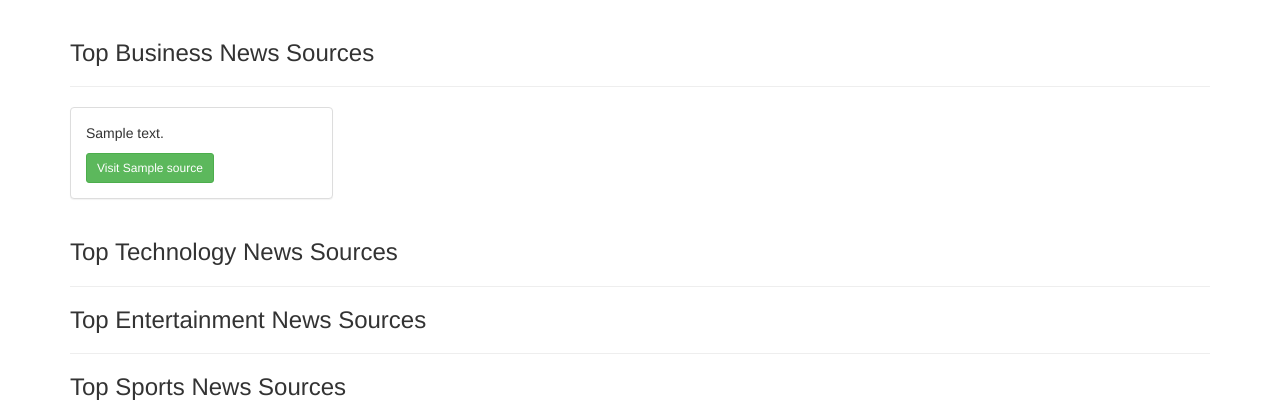
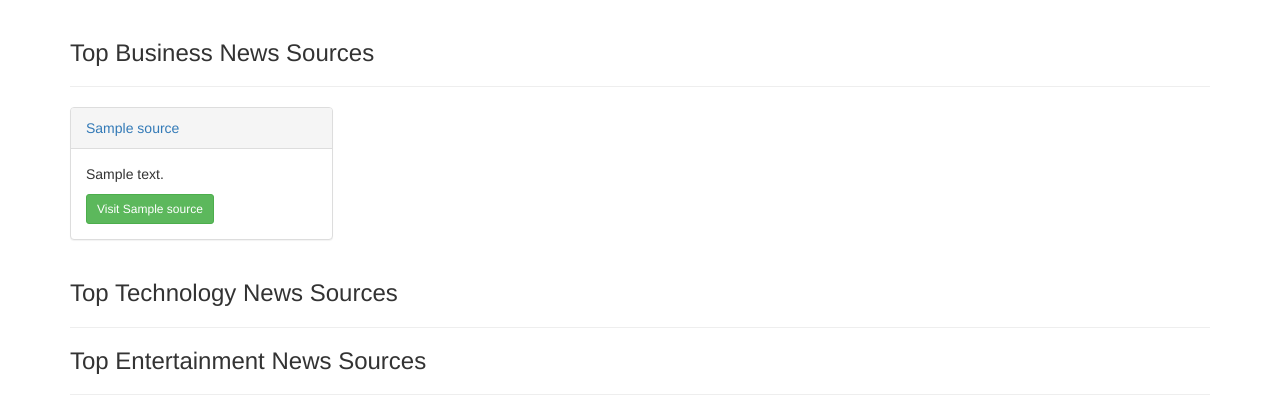
Before and after one commit to usanaseFrancoise/news-api, a Flask app: template app/templates/index.html in a window 1280 px wide. Shown: the part 52-467 px from the top of the page. Run offline with Flask 2, Linux system fonts and the light colour scheme; the template is opened without the code that fills it: most values are stand-ins (such as "Sample title", 1, 10 or a date in 2020); some libraries are stand-ins or nearby versions.

```diff
--- a/app/templates/macros.html
+++ b/app/templates/macros.html
@@ -8,7 +8,11 @@
 	            <div class="col-md-3">
 
 		            <div class="panel panel-default">
-
+						<div class="panel-heading">
+							<a href="/sources/{{sources.id}}">
+							    {{ sources.name}}
+					        </a>
+						</div>
 						<div class="panel-body">
 							<p>
 								{{ sources.description |truncate(100)}}
```
